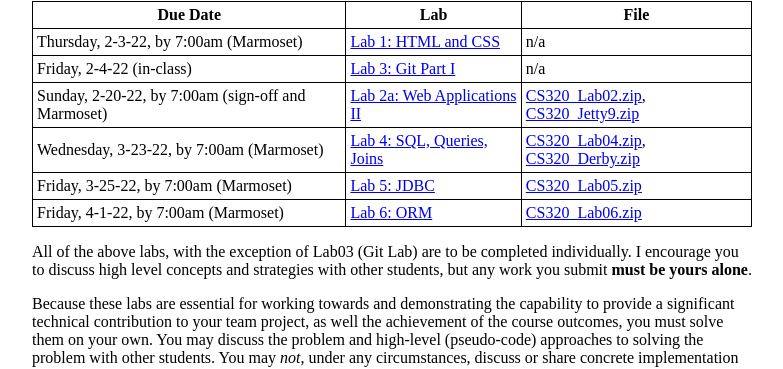
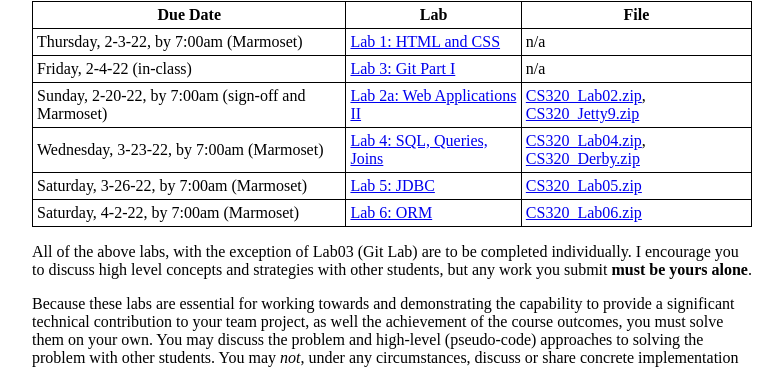
Before and after one commit to ycpcs/cs320-spring2022, a Jekyll site: the page built from labs/index.md, in a window 1280 px wide. Shown: the part 554-923 px from the top of the page, without its empty margins (248-1031 px from the left). Built offline with Jekyll 4.4.1, drawn with Linux system fonts in a browser that asks for light colours.

```diff
--- a/labs/index.md
+++ b/labs/index.md
@@ -22,8 +22,8 @@ Thursday, 2-3-22, by 7:00am (Marmoset) | [Lab 1: HTML and CSS](lab01.html) | n/a
 Friday, 2-4-22 (in-class) | [Lab 3: Git Part I](lab03.html) | n/a
 Sunday, 2-20-22, by 7:00am (sign-off and Marmoset) | [Lab 2a: Web Applications II](lab02a.html) | [CS320\_Lab02.zip](CS320_Lab02.zip), [CS320\_Jetty9.zip](CS320_Jetty9.zip)
 Wednesday, 3-23-22, by 7:00am (Marmoset) | [Lab 4: SQL, Queries, Joins](lab04.html) |  [CS320\_Lab04.zip](CS320_Lab04.zip), [CS320\_Derby.zip](CS320_Derby.zip)
-Friday, 3-25-22, by 7:00am (Marmoset) | [Lab 5: JDBC](lab05.html) | [CS320\_Lab05.zip](CS320_Lab05.zip)
-Friday, 4-1-22, by 7:00am (Marmoset) | [Lab 6: ORM](lab06.html) | [CS320\_Lab06.zip](CS320_Lab06.zip)
+Saturday, 3-26-22, by 7:00am (Marmoset) | [Lab 5: JDBC](lab05.html) | [CS320\_Lab05.zip](CS320_Lab05.zip)
+Saturday, 4-2-22, by 7:00am (Marmoset) | [Lab 6: ORM](lab06.html) | [CS320\_Lab06.zip](CS320_Lab06.zip)
 
 All of the above labs, with the exception of Lab03 (Git Lab) are to be completed individually. I encourage you to discuss high level concepts and strategies with other students, but any work you submit **must be yours alone**.
 
```
Also changed, not shown: schedule.md (+6 -4 lines), 2 other files.
